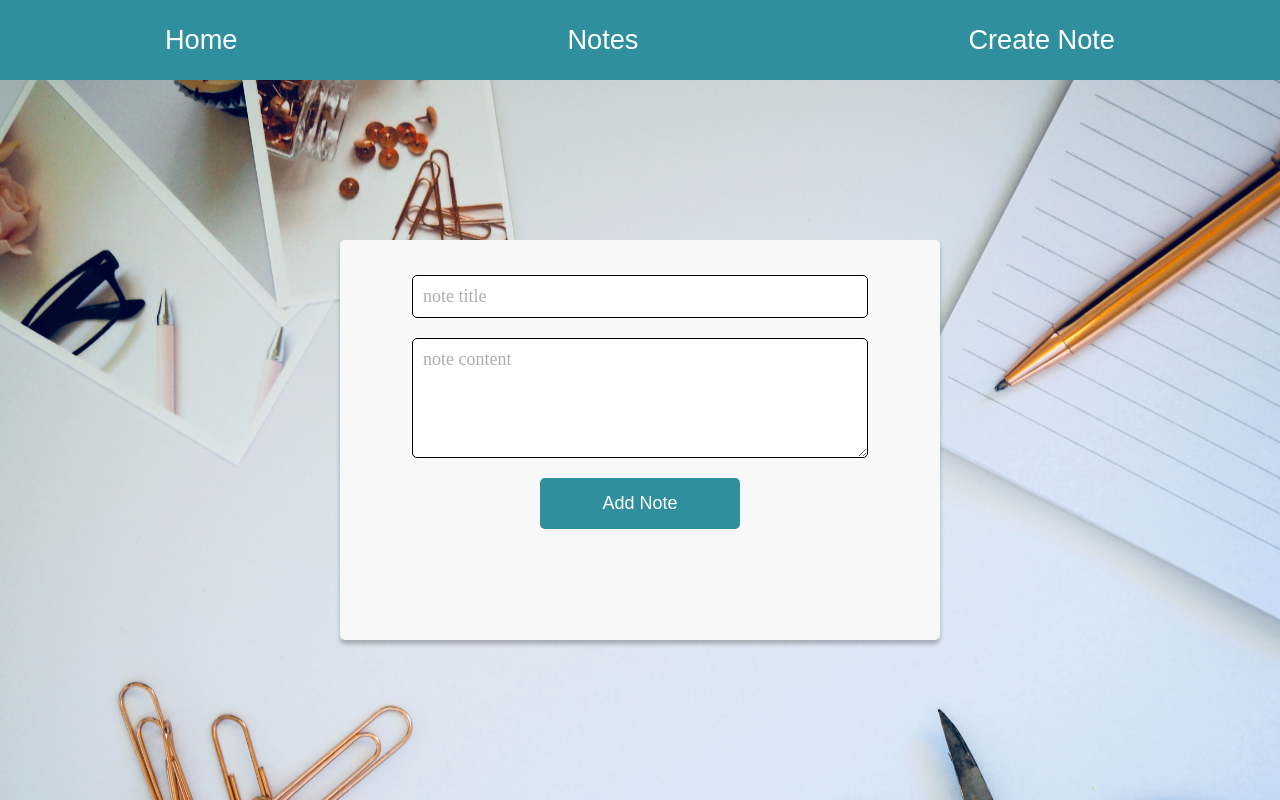
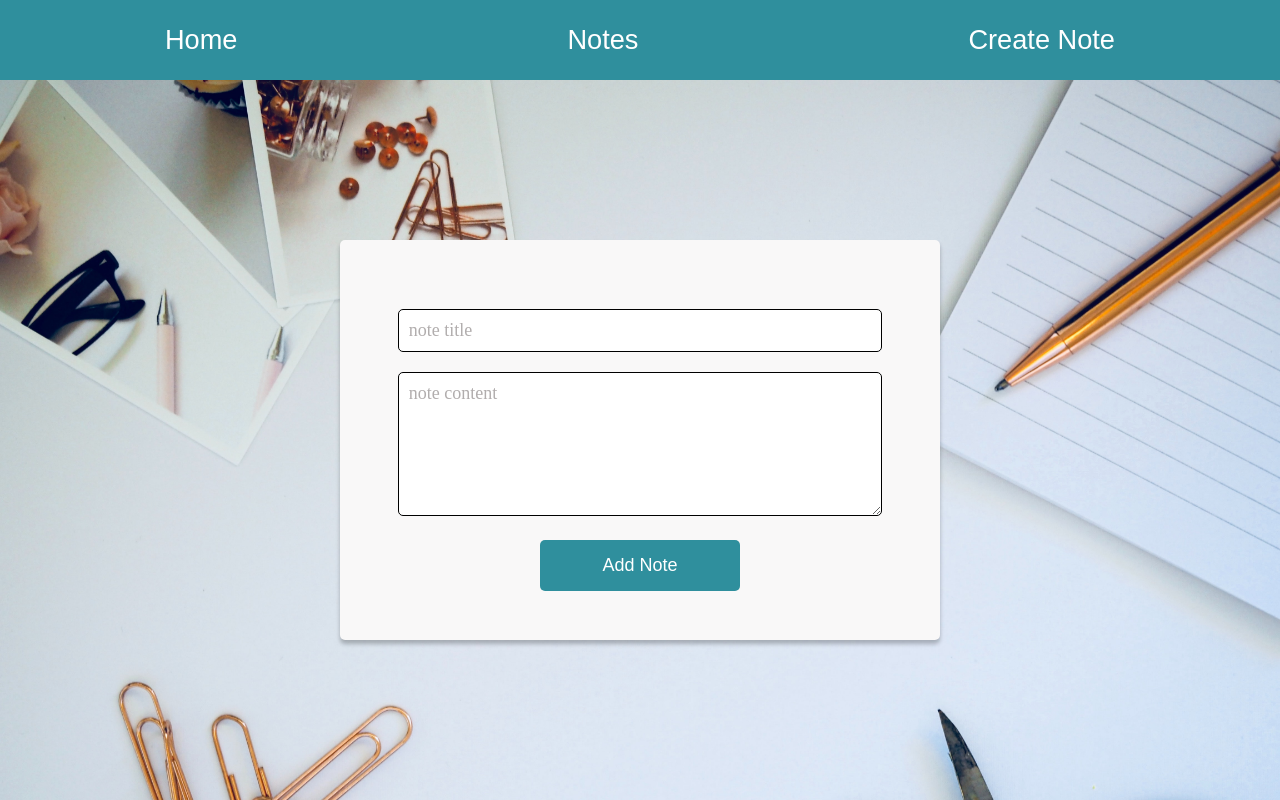
Before and after one commit to DonataB/Create-a-Note-MERN-app, a React (Create React App) app in the folder client/: page /create in a window 1280 px wide. Built offline with nearby package versions, Linux system fonts and the light colour scheme.

Commit message:
Improve some styles

```diff
--- a/client/src/components/views/CreateNote/CreateNote.style.ts
+++ b/client/src/components/views/CreateNote/CreateNote.style.ts
@@ -8,17 +8,18 @@ export const Wrapper = styled(NotesWrapper)`
 export const AddNoteCard = styled(NoteCard)`
   width: 600px;
   height: 400px;
+  display: flex;
+  flex-flow: column;
+  justify-content: center;
+  align-items: center;
 `;
 
 export const AddForm = styled.form`
-  width: 100%;
-  display: flex;
-  flex-direction: column;
-  align-items: center;
+  width: 85%;
 `;
 
 export const AddNoteInput = styled.input`
-  width: 80%;
+  width: 100%;
   padding: 10px;
   border-radius: 5px;
   margin: 20px 0;
@@ -34,8 +35,8 @@ export const AddNoteInput = styled.input`
 `;
 
 export const TextArea = styled.textarea`
-  width: 80%;
-  min-height: 15vh;
+  width: 100%;
+  min-height: 18vh;
   padding: 10px;
   border-radius: 5px;
   margin-bottom: 20px;
@@ -52,7 +53,7 @@ export const TextArea = styled.textarea`
 
 export const AddNoteButton = styled.button`
   width: 200px;
-  background-color: ${({ theme }) => theme.colors.navigationBar.primary};
+  background-color: ${({ theme }) => theme.colors.button.primary};
   color: white;
   border: none;
   cursor: pointer;
@@ -61,7 +62,7 @@ export const AddNoteButton = styled.button`
   font-size: 18px;
 
   &:hover {
-    background-color: ${({ theme }) => theme.colors.navigationBar.secondary};
+    background-color: ${({ theme }) => theme.colors.button.secondary};
   }
 `;
 
--- a/client/src/components/views/CreateNote/CreateNotePage.tsx
+++ b/client/src/components/views/CreateNote/CreateNotePage.tsx
@@ -101,10 +101,10 @@ const CreateNotePage = () => {
             <ErrorCard>{createNoteFormHandler.errors.content}</ErrorCard>
           ) : null}
 
+        </AddForm>
           <AddNoteButton type="submit" disabled={isInputInvalid()}>
             Add Note
           </AddNoteButton>
-        </AddForm>
       </AddNoteCard>
     </Wrapper>
   );
--- a/client/src/components/views/HomePage/HomePage.style.ts
+++ b/client/src/components/views/HomePage/HomePage.style.ts
@@ -22,17 +22,18 @@ export const Card = styled.div`
 	margin-top: 40px;
 	width: 50%;
 	height: 80%;
-	background-color: ${({ theme }) => theme.colors.card.primary};
+	background-color: ${({ theme }) => theme.colors.card.primaryOpacity};
 	border-radius: ${({ theme }) => theme.size.common.borderRadius};
 	color: ${({ theme }) => theme.colors.common.textColor};
 	font-weight: ${({ theme }) => theme.weight.bold};
 	padding: 15px;
-	mix-blend-mode: multiply;
+	/* mix-blend-mode: multiply; */
 
 	@media (max-width: 576px) {
 		width: 95%;
 	} ;
 `;
+
 
 export const Title = styled.div`
 	font-size: ${({ theme }) => theme.size.desktop.xxxl};
--- a/client/src/components/views/HomePage/HomePage.tsx
+++ b/client/src/components/views/HomePage/HomePage.tsx
@@ -5,12 +5,14 @@ const HomePage = () => {
     return (
       <HomePageWrapper>
         <Card>
+
           {/* eslint-disable react/no-unescaped-entities */}
           <Title>Let's create some notes!</Title>
           <Text>
             Every day, all over the world, everyone - from young children to
             adults - takes notes...
           </Text>
+
         </Card>
       </HomePageWrapper>
     );
--- a/client/src/theme/theme.ts
+++ b/client/src/theme/theme.ts
@@ -3,7 +3,7 @@ export const theme = {
     common: {
       text: "#FFF",
       textColor: "#242F9B",
-      // textColor: "#000",
+      // textColor: "#8B8B8B",
       textColorSecondary: "#646FD4",
       textInactive: "#A59E9E",
       secondaryTextInactive: "#8B8B8B",
@@ -16,20 +16,22 @@ export const theme = {
     },
     card: {
       primary: "#F8F3EF",
+      primaryOpacity: "#f8f3ef8c",
       secondary: "#F9F8F8",
+      secondaryOpacity: "#f8f3efcc",
       highlighted: "#EEE6E6",
       boxShadow: "0px 4px 4px 0px rgba(0, 0, 0, 0.25)",
       offer: "#FFF",
     },
     button: {
-      primary: "#538D22",
-      secondary: "#F9F8F8",
-      textInactive: "#8B8B8B",
-      hover: "#AAD576",
-      secondaryHover: "#A59E9E",
-      transparent: "transparent",
-      addButton: "#F9F8F8",
-      deleteButton: "#f41414",
+      primary: "#2F8F9D",
+      secondary: "#82DBD8",
+      // textInactive: "#8B8B8B",
+      // hover: "#AAD576",
+      // secondaryHover: "#A59E9E",
+      // transparent: "transparent",
+      // addButton: "#F9F8F8",
+      // deleteButton: "#f41414",
     },
     input: {
       primary: "#F9F8F8",
@@ -37,12 +39,7 @@ export const theme = {
       placeholder: "#9E9999",
       transparent: "transparent",
     },
-    table: {
-      primary: "#F5F6F7",
-      secondary: "#AAD576",
-      oddRow: "#F0F0F0	",
-      filterButton: "#DCDCDC",
-    },
+
   },
   size: {
     mobile: {
```
